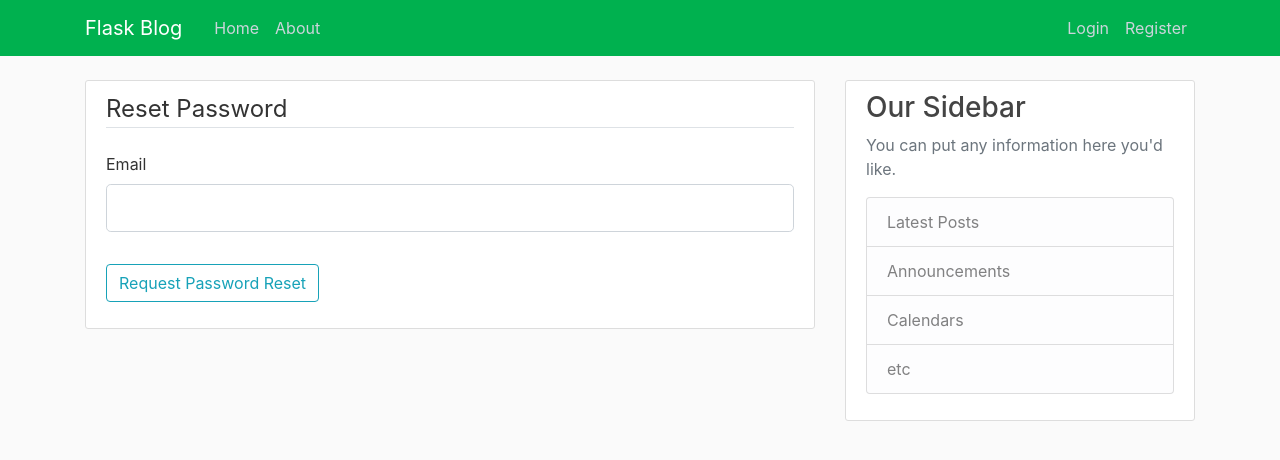
After one commit to weeshengchu/Flask-Blog, a Flask app: page /reset_password in a window 1280 px wide. The commit adds this page. Shown: the top 460 px of the page. Run offline with Flask 2, Linux system fonts and the light colour scheme; some libraries are stand-ins or nearby versions.

Commit message:
Email and Password Reset

```diff
--- a/flaskblog/forms.py
+++ b/flaskblog/forms.py
@@ -68,3 +68,24 @@ class PostForm(FlaskForm):
     title = StringField('Title', validators=[DataRequired()])
     content = TextAreaField('Content', validators=[DataRequired()])
     submit = SubmitField('Post')
+
+# 10. Form to send them to page to reset password page
+
+
+class RequestResetForm(FlaskForm):
+    email = StringField('Email',
+                        validators=[DataRequired(), Email()])
+    submit = SubmitField('Request Password Reset')
+
+    def validate_email(self, email):
+        user = User.query.filter_by(email=email.data).first()
+        if user is None:
+            raise ValidationError(
+                'There is no account with that email. You must register first.')
+
+
+class ResetPasswordForm(FlaskForm):
+    password = PasswordField('Password', validators=[DataRequired()])
+    confirm_password = PasswordField('Confirm Password',
+                                     validators=[DataRequired(), EqualTo('password')])
+    submit = SubmitField('Reset Password')
--- a/flaskblog/routes.py
+++ b/flaskblog/routes.py
@@ -2,10 +2,11 @@ import os
 import secrets
 from PIL import Image
 from flask import Flask, render_template, url_for, flash, redirect, request, abort
-from flaskblog import app, db, bcrypt
-from flaskblog.forms import RegistrationForm, LoginForm, UpdateAccountForm, PostForm
+from flaskblog import app, db, bcrypt, mail
+from flaskblog.forms import RegistrationForm, LoginForm, UpdateAccountForm, PostForm, RequestResetForm, ResetPasswordForm
 from flaskblog.models import User, Post
 from flask_login import login_user, current_user, logout_user, login_required
+from flask_mail import Message
 
 # posts = [
 #     {
@@ -191,3 +192,51 @@ def user_posts(username):
     posts = Post.query.filter_by(author=user).order_by(
         Post.date_posted.desc()).paginate(page=page, per_page=5)
     return render_template('user_posts.html', posts=posts, user=user)
+
+# 10. pip install flask-mail
+
+
+def send_reset_email(user):
+    token = user.get_reset_token()
+    msg = Message('Password Reset Request',
+                  sender='noreply@demo.com', recipients=[user.email])
+    msg.body = f'''To reset your password, visit the following link:
+{url_for('reset_token', token=token, _external=True)}
+
+If you did not make this request then simply ignore this email and no change
+'''
+    mail.send(msg)
+
+# 10. Password reset
+@app.route('/reset_password', methods=['GET', 'POST'])
+def reset_request():
+    if current_user.is_authenticated:
+        return redirect(url_for('home'))
+    form = RequestResetForm()
+    if form.validate_on_submit():
+        user = User.query.filter_by(email=form.email.data).first()
+        send_reset_email(user)
+        flash('An email has been sent with instructions to reset your password.', 'info')
+        return redirect(url_for('login'))
+    return render_template('reset_request.html', title='Reset Password', form=form)
+
+
+@app.route('/reset_password/<token>', methods=['GET', 'POST'])
+def reset_token(token):
+    if current_user.is_authenticated:
+        return redirect(url_for('home'))
+    user = User.verify_reset_token(token)
+    if user is None:
+        flash('That is an invalid or expired token', 'warning')
+        return redirect(url_for('reset_request'))
+    form = ResetPasswordForm()
+    if form.validate_on_submit():
+        # 6 hasing pasword with Bcrypt
+        hashed_password = bcrypt.generate_password_hash(
+            form.password.data).decode('utf-8')
+        user.password = hashed_password
+        db.session.commit()
+        # python 3.6 for f'string'
+        flash('Your password has been updated! You are now able to log in', 'success')
+        return redirect(url_for('login'))
+    return render_template('reset_token.html', title='Reset Password', form=form)
--- /dev/null
+++ b/flaskblog/templates/reset_request.html
@@ -0,0 +1,26 @@
+<!-- remove username and confirm password from register.html and added form-check and forgot password -->
+{% extends "layout.html" %} {% block content %}
+<div class="content-section">
+    <form method="POST" action="">
+        {{ form.hidden_tag() }}
+        <fieldset class="form-group">
+            <legend class="border-bottom mb-4">Reset Password</legend>
+            <div class="form-group">
+                {{ form.email.label(class="form-control-label") }} {% if
+        form.email.errors %} {{ form.email(class="form-control form-control-lg
+        is-invalid") }}
+                <div class="invalid-feedback">
+                    {% for error in form.email.errors %}
+                    <span>{{ error }}</span>
+                    {% endfor %}
+                </div>
+                {% else %} {{ form.email(class="form-control form-control-lg") }} {%
+        endif %}
+            </div>
+        </fieldset>
+        <div class="form-group">
+            {{ form.submit(class="btn btn-outline-info") }}
+        </div>
+    </form>
+</div>
+{% endblock content %}
```
Also changed, not shown: flaskblog/__init__.py (+12 -0 lines), flaskblog/models.py (+16 -1 lines), flaskblog/templates/login.html (+4 -3 lines), flaskblog/templates/reset_token.html (added, +38 -0 lines), flaskblog/site.db.
